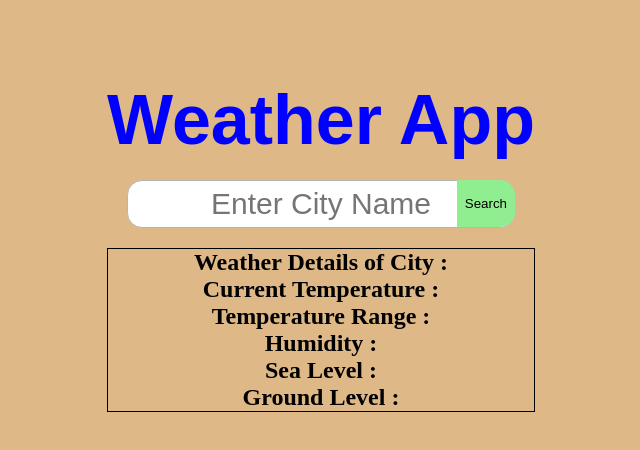
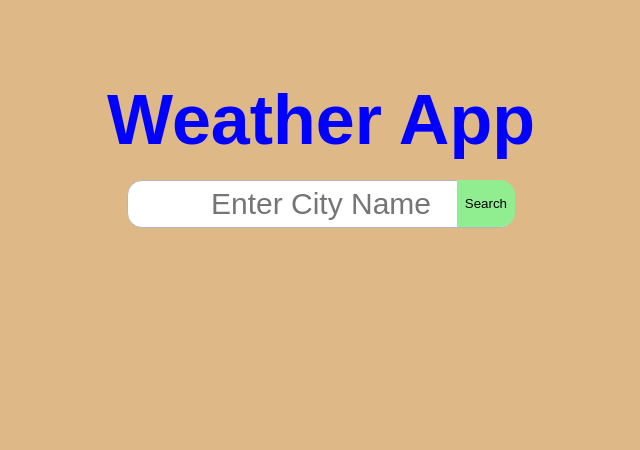
Before and after one commit to neeleshksingh/weather-app, a React (Create React App) app: page / in a window 1280 px wide. Shown: the top 450 px of the page, without its empty margins (319-959 px from the left). Built offline with nearby package versions, Linux system fonts and the light colour scheme.

Commit message:
second commit

```diff
--- a/src/App.css
+++ b/src/App.css
@@ -46,7 +46,6 @@ h1{
   position: relative;
 }
 .con2{
-  border: 1px solid;
   margin-top: 20px;
   width: 100%;
 }
@@ -63,3 +62,6 @@ button{
 button:hover{
   cursor: pointer;
 }
+.weth{
+  gap: 10px;
+}
--- a/src/App.js
+++ b/src/App.js
@@ -1,6 +1,7 @@
 
 import { useState } from 'react';
 import './App.css';
+import Weather from './components/weather';
 
 
 function App() {
@@ -24,17 +25,12 @@ function App() {
       <div className='con1 flex-col'>
         <h1>Weather App</h1>
         <div className='search'>
-          <input type="text" placeholder='Enter City Name' onChange={(e)=>{setSearch(e.target.value)}}/>
+          <input type="text" placeholder='Enter City Name' value={search} onChange={(e)=>{setSearch(e.target.value)}}/>
           <button onClick={handleSearch}>Search</button>
         </div>
       </div>
       <div className='con2 flex-col'>
-        <h2>Weather Details of City :</h2>
-        <h2>Current Temperature :</h2>
-        <h2>Temperature Range :</h2>
-        <h2>Humidity :</h2>
-        <h2>Sea Level :</h2>
-        <h2>Ground Level :</h2>
+        <Weather weatherdata = {weather}/>
       </div>
     </div>
   );
--- /dev/null
+++ b/src/components/weather.jsx
@@ -0,0 +1,16 @@
+const Weather = ({weatherdata}) =>{
+    return(
+        <div>
+            {weatherdata.name !== undefined ? (
+                <div className="weth flex-col">
+                    <h3>Weather Details of City : {weatherdata.name}</h3>
+                    <h3>Current Temperature : {weatherdata.main.temp}</h3>
+                    <h3>Temperatue Range : {weatherdata.main.temp_max} to {weatherdata.main.temp_min}</h3>
+                    <h3>Humidity : {weatherdata.main.humidity}</h3>
+                    <h3>Sea Level : {weatherdata.main.sea_level}</h3>
+                </div>
+            ):null}
+        </div>
+    )
+}
+export default Weather
```
